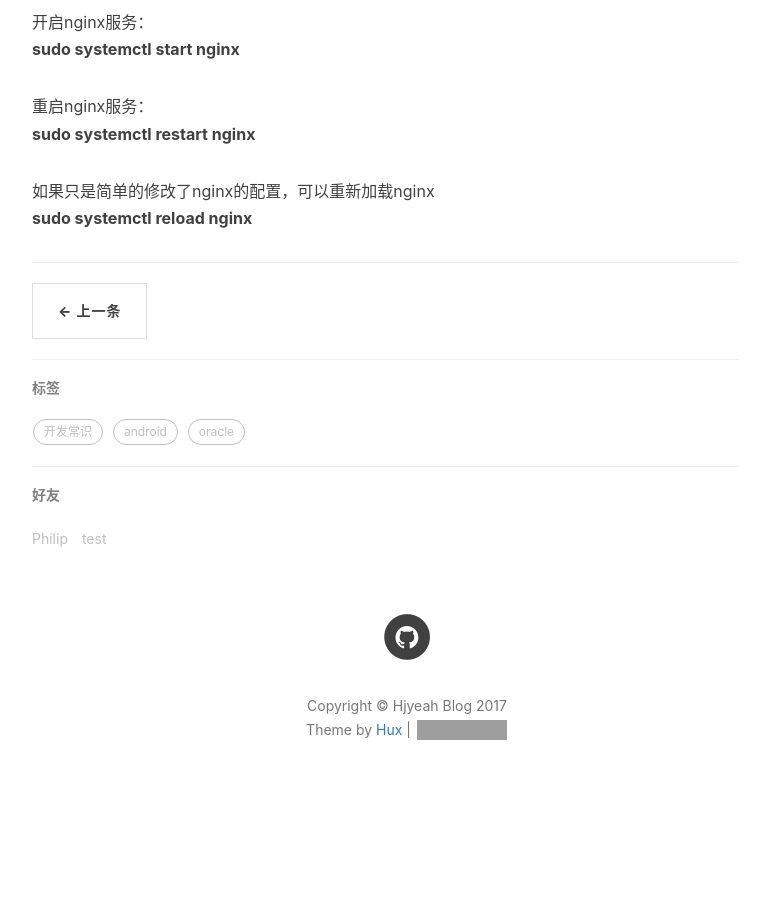
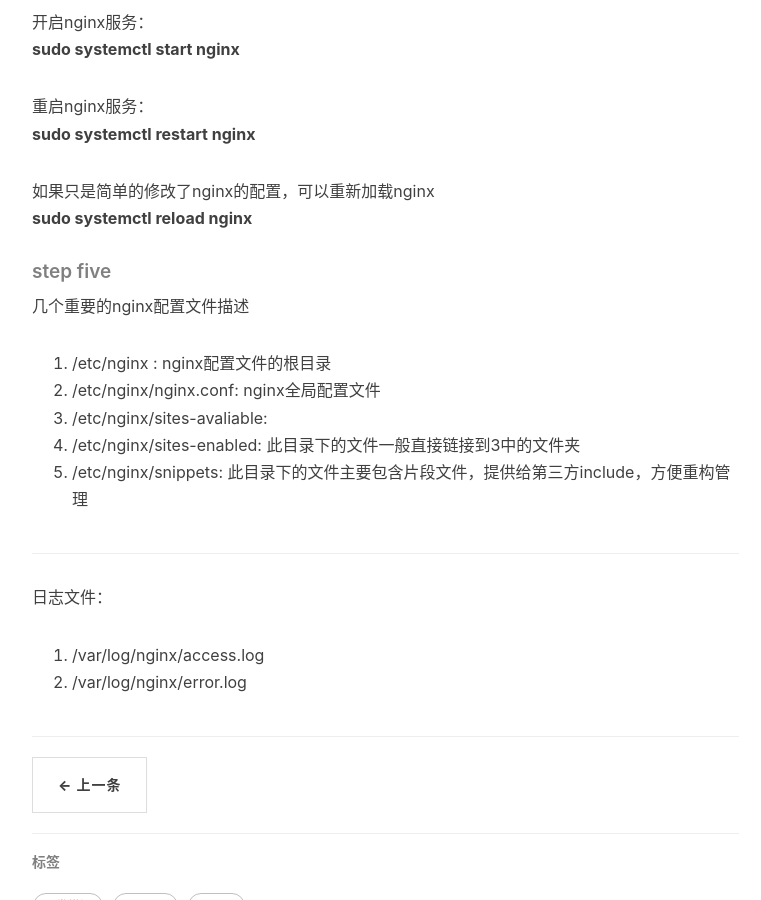
Before and after one commit to hjyeah/hjyeah.github.io, a Jekyll site: the page built from _posts/2017-02-27-nginx-install.md, in a window 1280 px wide and 900 px high, scrolled down 1779 px. Shown: the whole window, without its empty margins (233-994 px from the left). Built offline with Jekyll 4.4.1, drawn with Linux system fonts in a browser that asks for light colours; nearby versions of some CDN libraries; comment, search, counter and statistics services are not loaded; before the commit the page ends 2613 px from its top, so only the background shows below that; grey boxes are pictures that could not be loaded.

Commit message:
nginx change4

```diff
--- a/_posts/2017-02-27-nginx-install.md
+++ b/_posts/2017-02-27-nginx-install.md
@@ -67,3 +67,17 @@ tags:
 
 如果只是简单的修改了nginx的配置，可以重新加载nginx
 **sudo systemctl reload nginx**
+
+##### step five
+几个重要的nginx配置文件描述
+1. /etc/nginx : nginx配置文件的根目录
+2. /etc/nginx/nginx.conf: nginx全局配置文件
+3. /etc/nginx/sites-avaliable:
+4. /etc/nginx/sites-enabled: 此目录下的文件一般直接链接到3中的文件夹
+5. /etc/nginx/snippets: 此目录下的文件主要包含片段文件，提供给第三方include，方便重构管理
+
+***
+
+日志文件：
+1. /var/log/nginx/access.log
+2. /var/log/nginx/error.log
```
